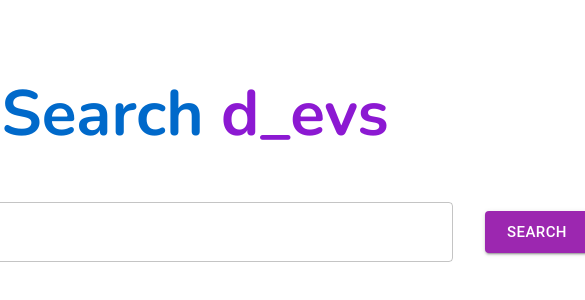
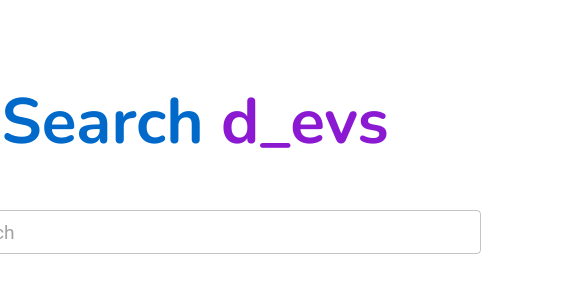
Before and after one commit to felipeteixeirams/search-devs-petize, a React (Create React App) app: page / in a window 390 px wide. Shown: the part 242-542 px from the top of the page, 585 px wide, since content can reach past the window. Built offline with nearby package versions, Linux system fonts and the light colour scheme.

Commit message:
feat: remove button search for small screens

```diff
--- a/src/components/SearchBar/SearchBar.css
+++ b/src/components/SearchBar/SearchBar.css
@@ -2,26 +2,31 @@
 
 .search {
     display: flex;
-    align-items:center;
+    align-items: center;
     justify-content: center;
+    flex-wrap: wrap;
 
     margin-top: 3.5rem;
 }
 
-.search > div {
-    margin-right: 2rem;
-}
-
 #outlined-basic {
-    width: 37rem;
+    width: 32rem;
     border-radius: 6px;
     font-size: 1.2rem;
 }
 
-.btn-search {
+#msg {
+    margin-left: 3rem;
+    text-align: left;
     font-family: 'Inter', sans-serif;
-    font-weight: 700;
-    font-size: 1.13rem;
-    text-transform: capitalize;
-    padding: 10px 57px;
+    font-size: .9rem;
+    color: red;
+    font-weight: 600;
 }
+
+@media (max-width: 789px)
+{
+    .search button:first-of-type {
+    display: none;
+   }
+}
--- a/src/components/SearchBar/SearchBar.js
+++ b/src/components/SearchBar/SearchBar.js
@@ -4,6 +4,7 @@ import TextField from '@mui/material/TextField';
 import Search from '@mui/icons-material/Search';
 import InputAdornment from '@mui/material/InputAdornment';
 import './SearchBar.css';
+import { styled } from '@mui/material/styles';
 
 
 export default function SearchBar (props) {
@@ -23,15 +24,15 @@ export default function SearchBar (props) {
 
             fetch(url)
             .then((response) => response.json())
-            .then((data) => data.message? message.innerHTML = "Username não encontrado!": directToDetails(data.login))
+            .then((data) => data.message? message.innerHTML = "Developer not found!": directToDetails(data.login))
             .catch((error) => {
                 var message = document.getElementById('msg');
-                message.innerHTML = "Ops, tente novamente mais tarde.";
+                message.innerHTML = "Ops, try again later.";
                 console.log(error)
             });
         }else{
             var message = document.getElementById('msg');
-            message.innerHTML = "Por favor, verifique o valor informado.";
+            message.innerHTML = "Please, check the entered value.";
         }
     }
 
@@ -50,17 +51,57 @@ export default function SearchBar (props) {
         searchUser(username);
     }
 
+
+    /**
+     * Styles components
+     */
+
+    const SearchButton = styled(Button)({
+        boxShadow: 'none',
+        boxSizing: 'border-box',
+        textTransform: 'none',
+        fontSize: 16,
+        padding: '10px 56px',
+        border: '1px solid',
+        lineHeight: 1.5,
+        borderRadius: '6px',
+        backgroundColor: '#8C19D2',
+        borderColor: '#8C19D2',
+        marginLeft: '2rem',
+        fontFamily: [
+            'Inter',
+            'Arial',
+            'sans-serif'
+        ].join(','),
+        '&:hover': {
+            backgroundColor: '#0069d9',
+            borderColor: '#0062cc',
+            boxShadow: 'none',
+        },
+        '&:active': {
+            boxShadow: 'none',
+            backgroundColor: '#0062cc',
+            borderColor: '#005cbf',
+        },
+        '&:focus': {
+            boxShadow: '0 0 0 0.2rem rgba(0,123,255,.5)',
+        },
+      });
+
     return (
         <>
             <div>
                 <div className="search">
+
                     <TextField
                         id="outlined-basic"
                         onChange={handleInputChange}
                         placeholder={props.inputText}
                         variant="outlined"
+                        size="small"
                         value={username}
                         spellCheck="false"
+                        color='secondary'
                         onKeyPress={handleKeyDownEnter}
                         InputProps={{
                             startAdornment: (
@@ -71,16 +112,9 @@ export default function SearchBar (props) {
                         }}
                     />
 
-                    <Button
-                        className="btn-search"
-                        variant="contained"
-                        onClick={handleButtonClick}
-                        color="secondary"
-                        size="large"
-                        >
-
+                    <SearchButton onClick={handleButtonClick} variant="contained" disableRipple>
                         Search
-                    </Button>
+                    </SearchButton>
                 </div>
                 <br />
                 <p id="msg"></p>
--- a/src/containers/Home/Home.css
+++ b/src/containers/Home/Home.css
@@ -5,20 +5,16 @@
     --purple: #8C19D2;
 }
 
-body {
+.home {
     height: 100vh;
-    width: 100vw;
-    overflow: hidden;
-}
-
-.home {
-    width: 100vw;
-    height: 100vh;
+    width: 100%;
+    max-width: 100vw;
     display: flex;
-    flex-direction: row;
     justify-content: center;
+    flex-wrap: wrap;
     align-items: center;
     text-align: center;
+    box-sizing: border-box;
 }
 
 .home-title {
--- a/src/containers/Perfil/Perfil.js
+++ b/src/containers/Perfil/Perfil.js
@@ -1,8 +1,9 @@
 import { useState } from "react";
 import { useParams } from "react-router-dom"
+import { Stack, Avatar } from "@mui/material";
 import SearchBar from '../../components/SearchBar/SearchBar';
+import ItemList from "./ItemList/ItemList";
 import './Perfil.css';
-import ItemList from "./ItemList/ItemList";
 import '../../_assents/css/style.css';
 
 
@@ -60,9 +61,13 @@ export default function Perfil ()  {
                     <header>
                         <ul>
                             <li className="mb-1">
-                                <div id="avatar">
-                                    <img src={`https://avatars.githubusercontent.com/u/${userData.id}?v=4`} alt="Avatar"></img>
-                                </div>
+                                <Stack direction="row" spacing={2}>
+                                    <Avatar
+                                        alt="Developer's avatar"
+                                        src={`https://avatars.githubusercontent.com/u/${userData.id}?v=4`}
+                                        sx={{ width: 48, height: 48 }}
+                                    />
+                                </Stack>
                                 <div>
                                     <h1>{userData.name}</h1>
                                     <p>@{userData.login}</p>
```
Also changed, not shown: src/App.css (+0 -39 lines).
